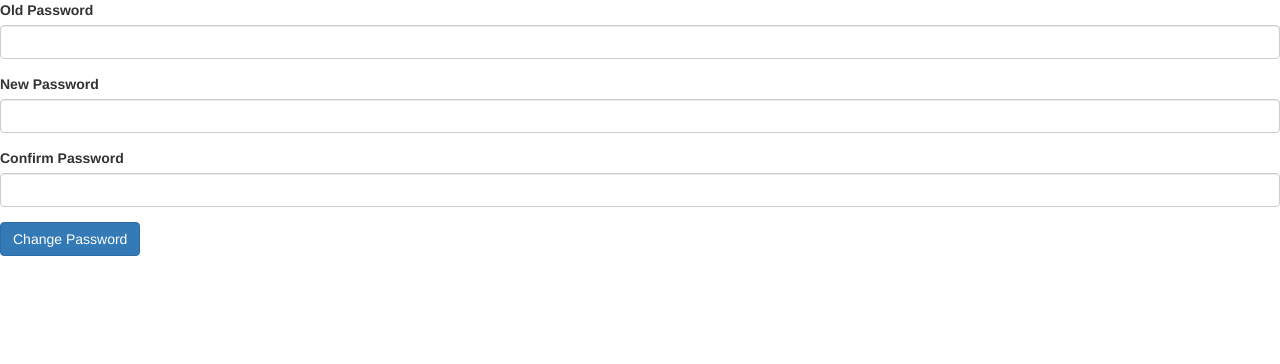
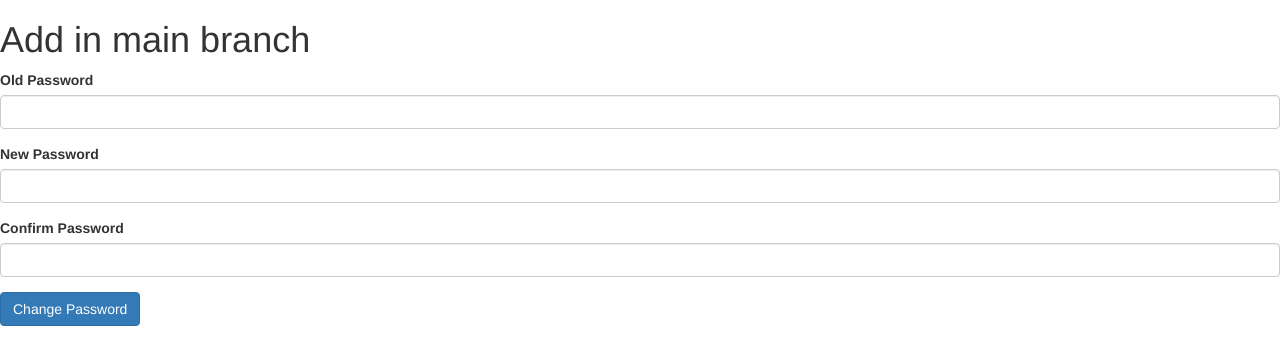
Before and after one commit to disney-code/angular-Password-change, an Angular app: page / in a window 1280 px wide. Shown: the top 364 px of the page. Built offline with nearby package versions, Linux system fonts and the light colour scheme.

Commit message:
added message in appComponent

```diff
--- a/src/app/app.component.html
+++ b/src/app/app.component.html
@@ -1 +1,2 @@
+<h1>Add in main branch</h1>
 <app-change-password></app-change-password>
```
